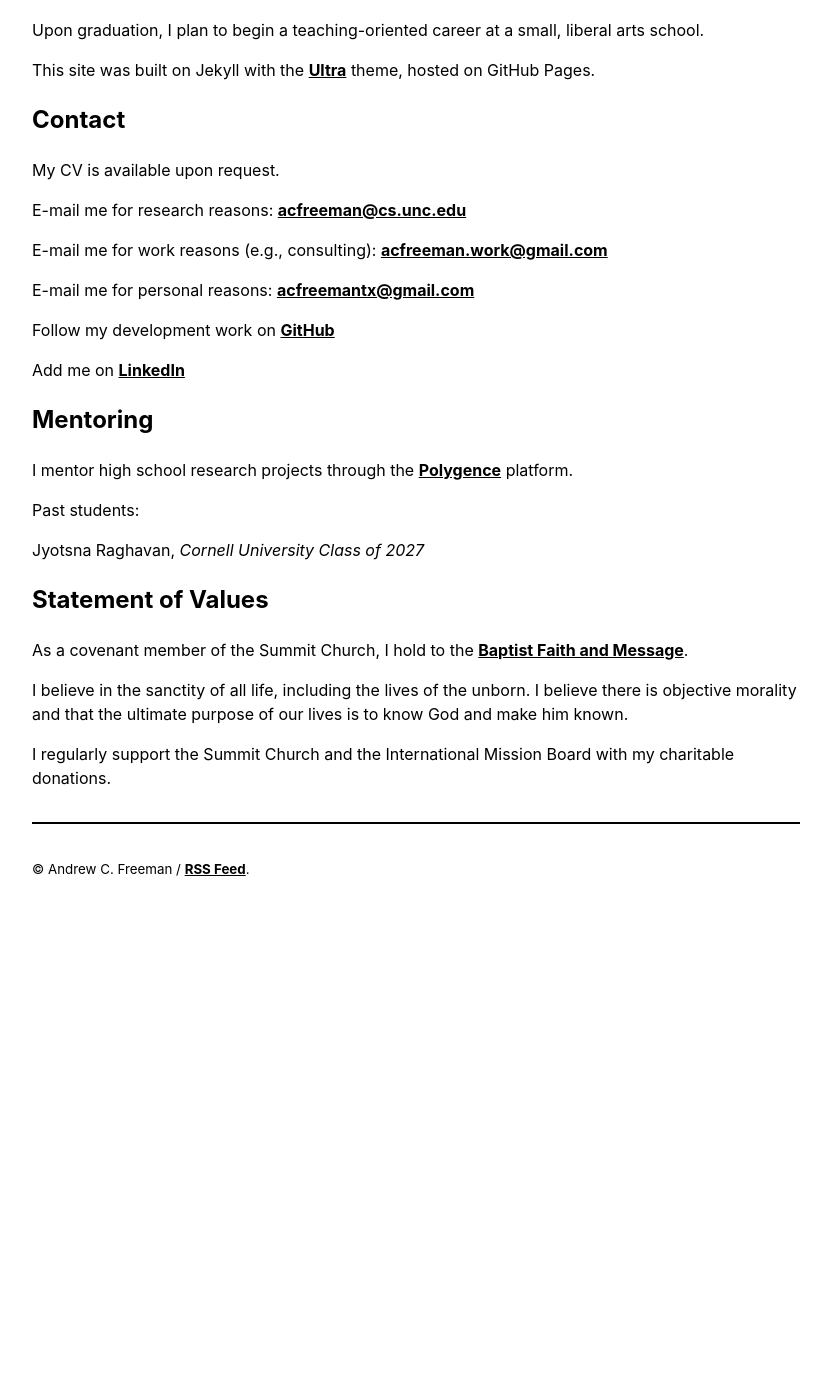
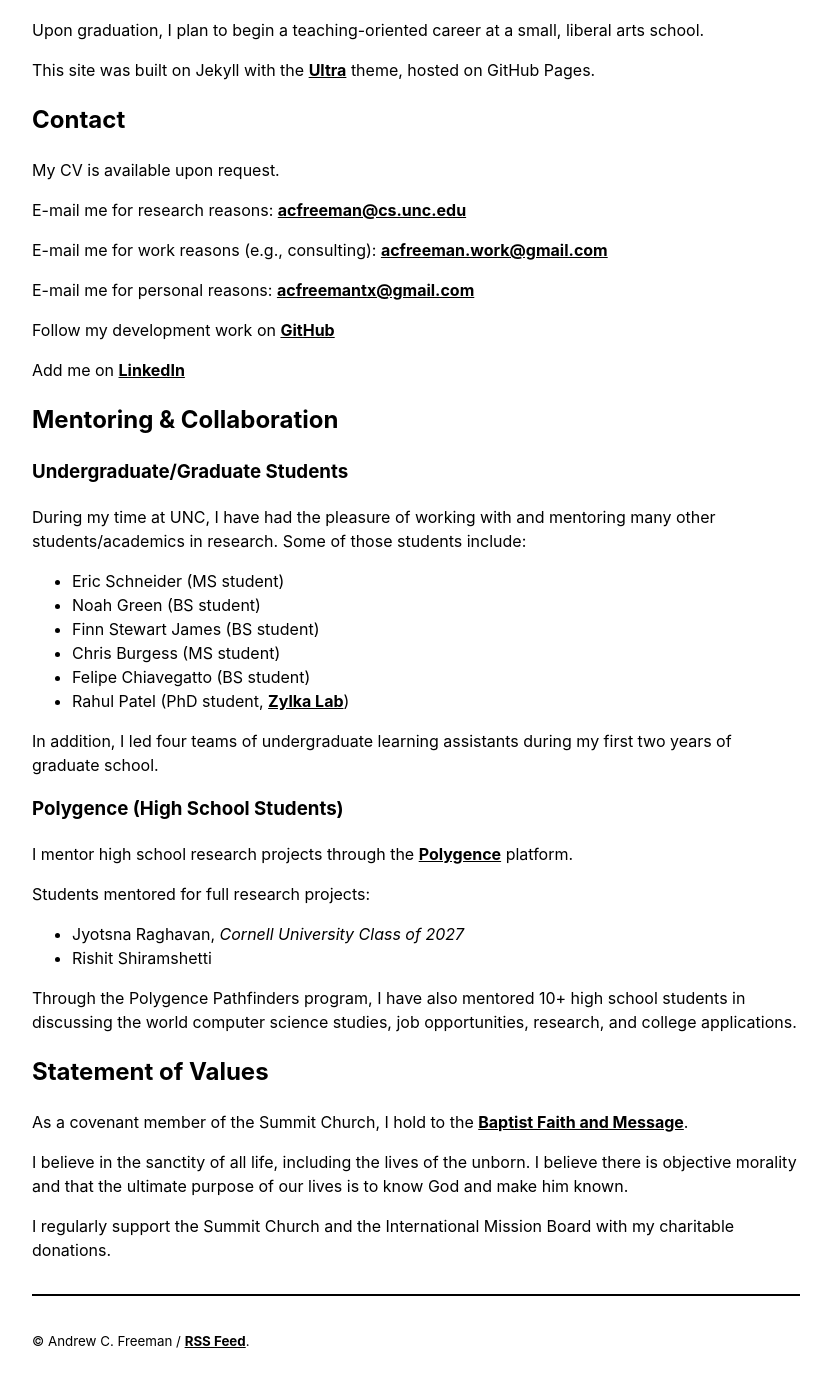
Before and after one commit to ac-freeman/acfreeman.github.io, a Jekyll site: the page built from _pages/about.md, in a window 1280 px wide and 1400 px high, scrolled down 562 px. Shown: the top 1387 px of the window, without its empty margins (224-1055 px from the left). Built offline with Jekyll 4.4.1, drawn with Linux system fonts in a browser that asks for light colours; before the commit the page ends 1490 px from its top, so only the background shows below that.

Commit message:
Update about.md

```diff
--- a/_pages/about.md
+++ b/_pages/about.md
@@ -35,12 +35,29 @@ Follow my development work on <a href="https://github.com/ac-freeman" target="_b
 
 Add me on <a href="https://www.linkedin.com/in/acfreeman/" target="_blank">LinkedIn</a>
 
-## Mentoring
+## Mentoring & Collaboration
+
+### Undergraduate/Graduate Students
+During my time at UNC, I have had the pleasure of working with and mentoring many other students/academics in research. Some of those students include:
+
+- Eric Schneider (MS student)
+- Noah Green (BS student)
+- Finn Stewart James (BS student)
+- Chris Burgess (MS student)
+- Felipe Chiavegatto (BS student)
+- Rahul Patel (PhD student, [Zylka Lab](http://zylkalab.org/people))
+
+In addition, I led four teams of undergraduate learning assistants during my first two years of graduate school.
+
+### Polygence (High School Students)
 I mentor high school research projects through the <a href="https://www.polygence.org/">Polygence</a> platform.
 
-Past students:
+Students mentored for full research projects:
 
-Jyotsna Raghavan, _Cornell University Class of 2027_
+- Jyotsna Raghavan, _Cornell University Class of 2027_
+- Rishit Shiramshetti
+
+Through the Polygence Pathfinders program, I have also mentored 10+ high school students in discussing the world computer science studies, job opportunities, research, and college applications.
 
 ## Statement of Values
 As a covenant member of the Summit Church, I hold to the [Baptist Faith and Message](https://bfm.sbc.net/bfm2000/).
```
